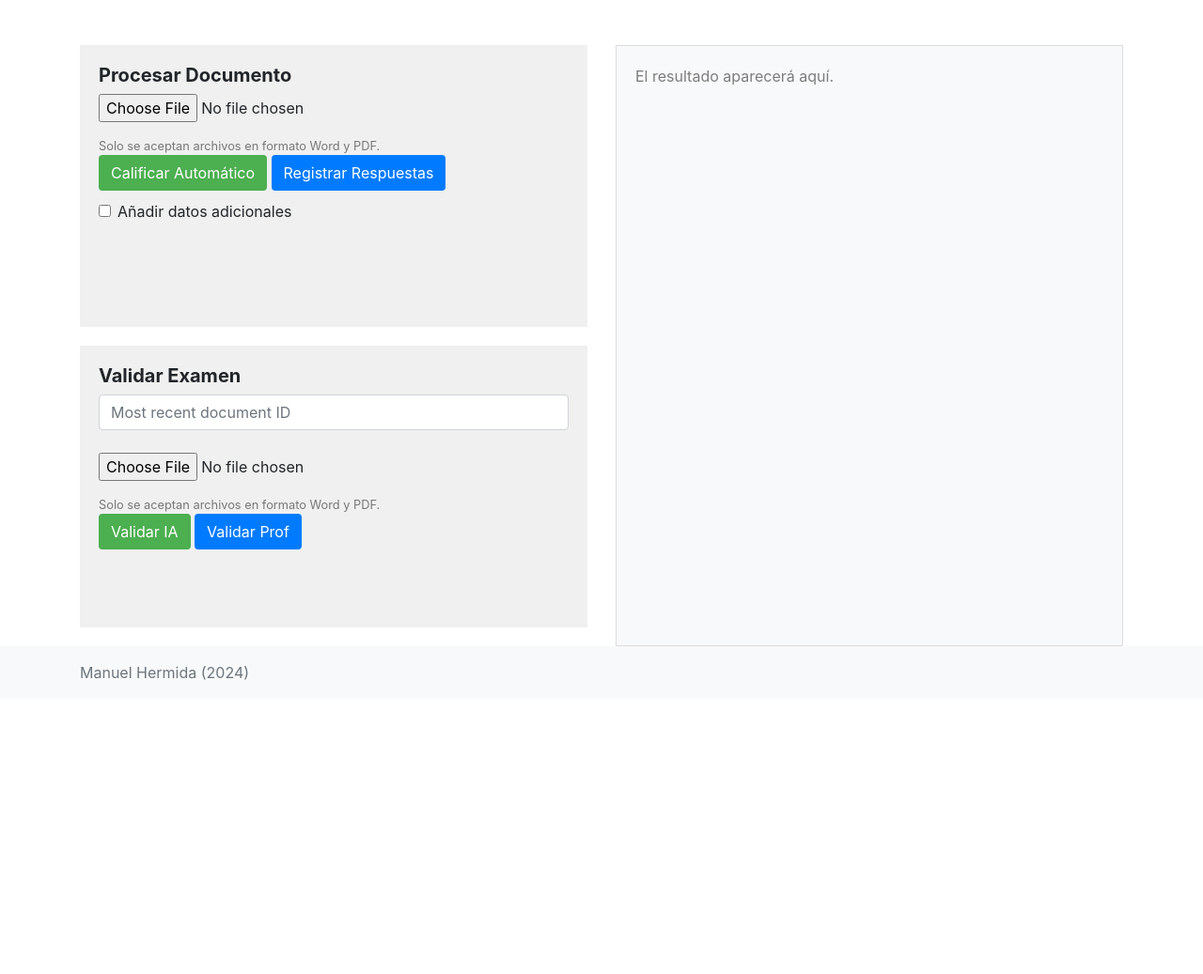
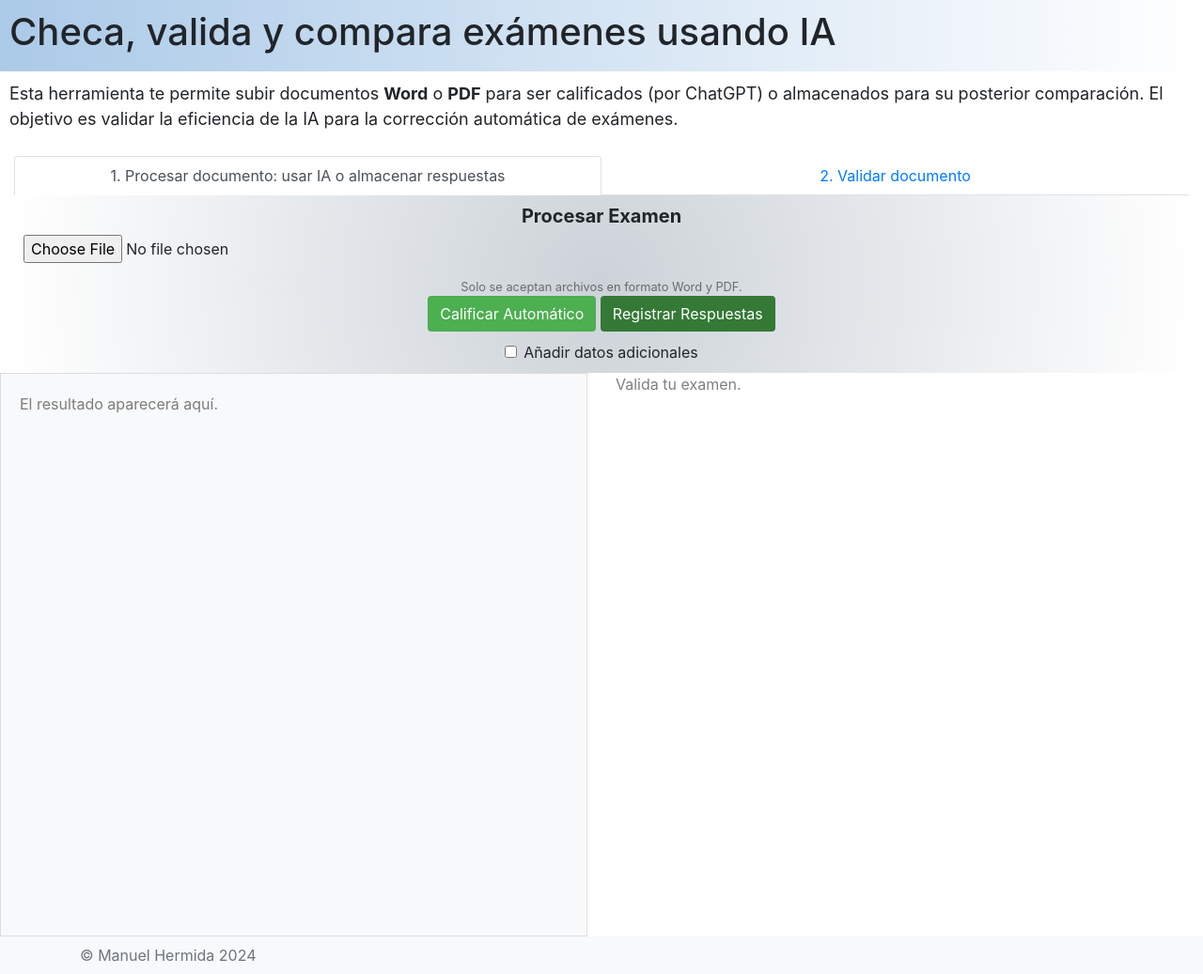
Before and after one commit to ManoHF/automaticGrading, a Flask app: page / in a window 1280 px wide. Shown: the part 62-1099 px from the top of the page at 94% size. Before the commit the page ends 786 px from the top, so only its background shows below. Run offline with Flask 3, Linux system fonts and the light colour scheme; some libraries are stand-ins or nearby versions.

Commit message:
Post duplication solved

```diff
--- a/website/services.py
+++ b/website/services.py
@@ -24,7 +24,7 @@ contexto = [
         "content": """Responde las preguntas de opcion multiple, regresa una respuesta en un diccionario de python que contenga lo siguiente:
                         - titulo
                         - lista_preguntas: cada pregunta es un diccionario con 'texto' y otra lista con las 4 'opciones' y su 'respuesta_correcta'
-                    Tu respuesta debe iniciar y terminar solo con el diccionario, es decir \{\}. Utiliza las llaves de manera exacta como se describieron previamente
+                    Tu respuesta debe iniciar y terminar solo con el diccionario, es decir usa llaves para abrir y terminar. Utiliza las llaves de manera exacta como se describieron previamente
                     """
     }
 ]
--- a/website/templates/base.html
+++ b/website/templates/base.html
@@ -50,9 +50,9 @@
     <div class="container"></div>
 
     <!-- Pie de página -->
-    <footer class="footer mt-auto py-3 bg-light">
+    <footer class="footer mt-auto py-2 bg-light">
         <div class="container">
-            <span class="text-muted text-right">Manuel Hermida (2024)</span>
+            <span class="text-muted text-right">© Manuel Hermida 2024</span>
         </div>
     </footer>
 
--- a/website/templates/home.html
+++ b/website/templates/home.html
@@ -9,32 +9,48 @@
       border: 1px solid #dee2e6; /* Borde (Bootstrap) */
       padding: 15px; /* Espaciado interior */
   }
-  .upload-section {
-      height: 300px; /* Altura fija */
-      background-color: rgba(179, 186, 166, 0.79); /* Verde musgo semitransparente */
-      padding: 20px;
-  }
 </style>
 {% endblock %}
 
 {% block content %}
+<!-- Título de la página Home -->
+<div class="container-fluid" style="background: linear-gradient(to right, #abcae8, #ffffff); padding: 10px;">
+    <h1> Checa, valida y compara exámenes usando IA</h1>
+</div>
 
-<div class="container mt-5">
-    <div class="row">
-        <!-- Column for Upload Sections -->
-        <div class="col-md-6">
-            <!-- Checar Doc. con ChatGPT o Registrar respuestas de profesor -->
-            <div class="upload-section" style="background-color: #f0f0f0; padding: 20px; margin-bottom: 20px;">
-                <form id="documentProcessingForm" action="/procesar" method="post" enctype="multipart/form-data">
-                    <h5 style="font-weight: bold;">Procesar Documento</h5>
+<!-- Texto de introducción -->
+<div class="container-fluid" style="padding: 10px;">
+    <p style="font-size: 18px;">
+        Esta herramienta te permite subir documentos <b>Word</b> o <b>PDF</b> para ser calificados (por ChatGPT) o almacenados
+        para su posterior comparación. El objetivo es validar la eficiencia de la IA para la corrección automática de exámenes.
+    </p>
+</div>
+
+<!-- Conjunto de pestañas-->
+<div class="container-fluid">
+    <ul class="nav nav-tabs justify-content-center bg-gradient-light" id="myTab" role="tablist">
+        <!-- Titulos de pestañas -->
+        <li class="nav-item w-50">
+            <a class="nav-link active text-center" id="form1-tab" data-toggle="tab" href="#form1" role="tab" aria-controls="form1" aria-selected="true">1. Procesar documento: usar IA o almacenar respuestas</a>
+        </li>
+        <li class="nav-item w-50">
+            <a class="nav-link text-center" id="form2-tab" data-toggle="tab" href="#form2" role="tab" aria-controls="form2" aria-selected="false">2. Validar documento</a>
+        </li>
+    </ul>
+    <!-- Contenido de las pestañas -->
+    <div class="tab-content" id="myTabContent">
+        <div class="tab-pane fade show active" id="form1" role="tabpanel" aria-labelledby="form1-tab">
+            <!-- Form para procesar -->
+            <form id="documentProcessingForm" action="/procesar" method="post" enctype="multipart/form-data" class="text-center" style="background: radial-gradient(circle, #ccd2d8, #ffffff); padding: 10px;">
+                <h5 style="font-weight: bold;">Procesar Examen</h5>
                 <div class="form-group">
                     <input type="file" class="form-control-file" id="fileUploadChatGPT" name="fileUpload" required>
                 </div>
                 <small class="form-text" style="color: rgba(0, 0, 0, 0.5);">
                     Solo se aceptan archivos en formato Word y PDF.
                 </small>
-                    <button type="submit" class="btn" name="action" value="checkChat" onclick="submitFormWithExtraData('checkChat')" style="background-color: #4CAF50; color: white; margin-bottom: 10px;">Calificar Automático</button>
-                    <button type="submit" class="btn" name="action" value="uploadAnswers" onclick="submitFormWithExtraData('uploadAnswers')" style="background-color: #007BFF; color: white; margin-bottom: 10px">Registrar Respuestas</button>
+                <button type="submit" class="btn" name="action" value="checkChat" style="background-color: #4CAF50; color: white; margin-bottom: 10px;">Calificar Automático</button>
+                <button type="submit" class="btn" name="action" value="uploadAnswers" style="background-color: #347936; color: white; margin-bottom: 10px;">Registrar Respuestas</button>
                 <div class="form-check">
                     <input class="form-check-input" type="checkbox" id="checkForm1" onchange="toggleFields('form1Fields')">
                     <label class="form-check-label" for="checkForm1">
@@ -55,9 +71,9 @@
                 </div>
             </form>
         </div>
-
-            <div class="upload-section" style="background-color: #f0f0f0; padding: 20px; margin-bottom: 20px;">
-                <form id="documentProcessingForm2" action="/validar" method="post" enctype="multipart/form-data">
+        <div class="tab-pane fade" id="form2" role="tabpanel" aria-labelledby="form2-tab">
+            <!-- Form para almacenar respuestas -->
+            <form id="documentProcessingForm2" action="/validar" method="post" enctype="multipart/form-data" class="text-center" style="background: radial-gradient(circle, #ccd2d8, #ffffff); padding: 10px;">
                 <h5 style="font-weight: bold;">Validar Examen</h5>
                 {% if resultado %}
                     <input type="text" class="form-control mt-2" value={{resultado}} name="recentId">
@@ -71,24 +87,34 @@
                 <small class="form-text" style="color: rgba(0, 0, 0, 0.5);">
                     Solo se aceptan archivos en formato Word y PDF.
                 </small>
-                    <button type="submit" class="btn" name="action" value="checkChat" onclick="submitFormWithExtraData('checkChat')" style="background-color: #4CAF50; color: white; margin-bottom: 10px;">Validar IA</button>
-                    <button type="submit" class="btn" name="action" value="uploadAnswers" onclick="submitFormWithExtraData('uploadAnswers')" style="background-color: #007BFF; color: white; margin-bottom: 10px">Validar Prof</button>
+                <button type="submit" class="btn" name="action" value="checkChat" style="background-color: #4CAF50; color: white; margin-bottom: 10px;">Validar IA</button>
+                <button type="submit" class="btn" name="action" value="uploadAnswers" style="background-color: #007BFF; color: white; margin-bottom: 10px">Validar Prof</button>
             </form>
         </div>
     </div>
+</div>
 
-        <!-- Column for Result Display -->
+<div class="row">
     <div class="col-md-6">
-            <div class="resultado" style="padding: 20px; border: 1px solid #ddd; height: 100%;">
+        <div class="resultado" style="padding: 20px; border: 1px solid #ddd;">
             {% if resultado %}
-                <iframe src="/generate_pdf?id={{resultado}}&action={{action}}&validar={{validar}}" style="width: 100%; height: 100%;"></iframe>
+            <iframe src="{{ url_for('views.generate_pdf', id=resultado, action=action, validar=validar) }}" style="width: 100%; height: 100%;"></iframe>
             {% else %}
             <p style="color: rgba(0, 0, 0, 0.5);">El resultado aparecerá aquí.</p>
             {% endif %}
         </div>
     </div>
+    <div class="col-md-6">
+        <!-- Second column content goes here -->
+        {% if validar %}
+        <h5 style="font-weight: bold;">Desempeño de ChatGPT: </h5>
+        <p style="color: rgba(0, 0, 0, 0.5);"> {{evalua[0]}} / {{evalua[1]}} </p>
+        {% else %}
+        <p style="color: rgba(0, 0, 0, 0.5);">Valida tu examen.</p>
+        {% endif %}
     </div>
 </div>
+
 
 <script>
     function toggleFields(fieldsDivId) {
@@ -99,43 +125,7 @@
             fieldsDiv.style.display = "none";
         }
     }
-
-    // Function to submit form with extra data
-    function submitFormWithExtraData(actionValue) {
-        var form = document.getElementById('documentProcessingForm');
-        var selectedButtonValue = actionValue; // Value of the button that was pressed
-
-        // Collect textbox values
-        var formData = new FormData(form);
-        formData.append('action', selectedButtonValue);
-
-        var inputs = form.getElementsByTagName('input');
-        for (var i = 0; i < inputs.length; i++) {
-            if (inputs[i].type === 'text') {
-                formData.append(inputs[i].name, inputs[i].value);
-            }
-        }
-
-        var dateInput = form.querySelector('input[type="date"]');
-        if (dateInput) {
-            formData.append(dateInput.name, dateInput.value);
-        }
-
-        // Submit the form
-        fetch('/procesar', {
-            method: 'POST',
-            body: formData
-        })
-        .then(response => {
-            if (!response.ok) {
-                throw new Error('Failed to process the document.');
-            }
-            return response.json();
-        })
-        .catch(error => {
-            console.error('Error:', error);
-        });
-    }
 </script>
 
+
 {% endblock %}
--- a/website/views.py
+++ b/website/views.py
@@ -46,7 +46,7 @@ def procesar():
 
             return render_template('home.html', resultado=id_obj, action=action)
 
-    return render_template('home.html')
+    return redirect(url_for('views.home'))
 
 @views.route('/validar', methods=['POST'])
 def validar():
@@ -54,12 +54,7 @@ def validar():
 
         action = request.form.get('action', '')
         recent_id = request.form.get('recentId', '')
-        if recent_id != "":
-            if action == 'checkChat':
-                dicc2 = retrieve_exam_chat(recent_id)
-            else:
-                dicc2 = retrieve_exam_prof(recent_id)
-
+        if recent_id != "Most recent document ID":
 
             if 'fileUpload' not in request.files:
                 return redirect(request.url)
@@ -87,7 +82,9 @@ def validar():
                     dict_res['ai_exam_id'] = recent_id
                     id_obj = create_exam_prof(dict_res)
 
-                return render_template('home.html', resultado=id_obj, action=action, validar=True)
+                evalua = compare_exams(id_obj, recent_id, action)
+
+                return render_template('home.html', resultado=id_obj, action=action, validar=True, evalua=evalua)
 
     return render_template('home.html')
 
@@ -98,21 +95,21 @@ def generate_pdf():
 
     if action == 'checkChat':
         dicc = retrieve_exam_chat(id1)
-        if 'prof_exam_id' in dicc:
-            dicc2 = retrieve_exam_prof(dicc['prof_exam_id'])
+        #if 'prof_exam_id' in dicc:
+        #    dicc2 = retrieve_exam_prof(dicc['prof_exam_id'])
     else:
         dicc = retrieve_exam_prof(id1)
-        if 'ai_exam_id' in dicc:
-            dicc2 = retrieve_exam_chat(dicc['ai_exam_id'])
-
-    validar = request.args.get('validar')
-    if validar:
-        correct, total = compare_exams(dicc, dicc2)
-        return f"Evaluacion: {correct}/{total}"
-
+        #if 'ai_exam_id' in dicc:
+        #    dicc2 = retrieve_exam_chat(dicc['ai_exam_id'])
 
     buffer = BytesIO()
     create_document(dicc['titulo'], dicc['lista_preguntas'], buffer)
     buffer.seek(0)
+    response = Response(buffer.getvalue(), mimetype='application/pdf')
 
-    return Response(buffer.getvalue(), mimetype='application/pdf')
+    #validar = request.args.get('validar')
+    #if validar:
+    #    correct, total = compare_exams(dicc, dicc2)
+    #    return response, [correct, total]
+
+    return response
```
Also changed, not shown: website/models.py (+10 -3 lines), website/static/upload-file.png (added). Lines whose indentation alone changed are shown as unchanged.
